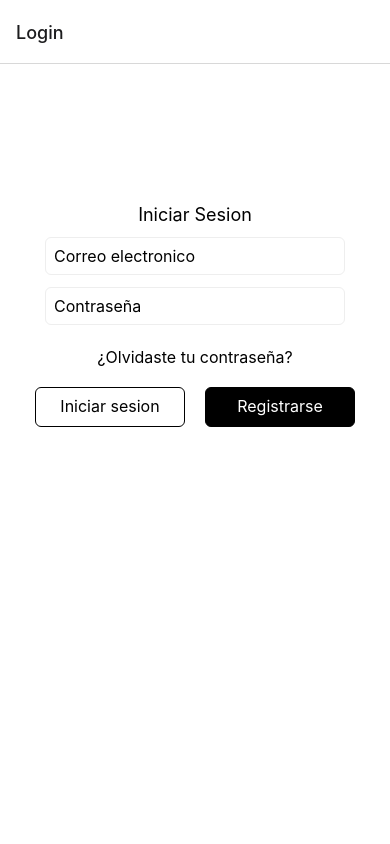
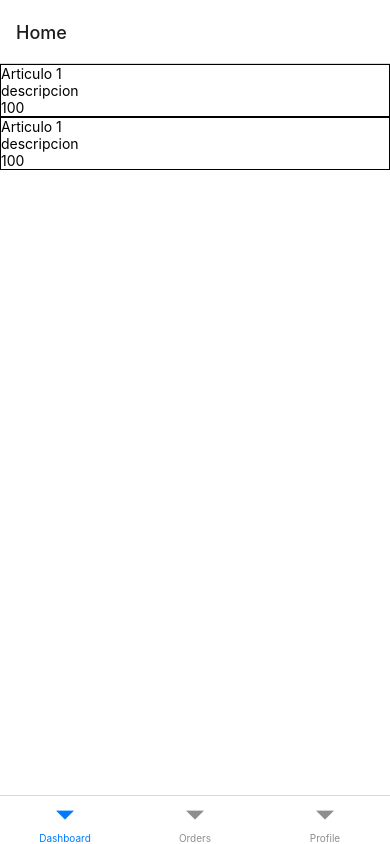
Before and after one commit to errror-404/estutienda, a React Native app: screen /Login in a window 390 px wide. Built offline with nearby package versions, Linux system fonts and the light colour scheme.

Commit message:
navigationprops

```diff
--- a/routes/DashboardNavigation.tsx
+++ b/routes/DashboardNavigation.tsx
@@ -23,7 +23,7 @@ const TabNavigator = () => {
   return (
     <Tab.Navigator>
       <Tab.Screen
-        name="Home"
+        name="Dashboard"
         component={DashboardNavigation}
         options={{ headerShown: false }}
       />
--- a/routes/MainNavigation.tsx
+++ b/routes/MainNavigation.tsx
@@ -6,10 +6,21 @@ import DashboardNavigation from "./DashboardNavigation";
 const MainStack = createNativeStackNavigator();
 
 const MainNavigation = () => {
+  const isLoggedIn = true;
   return (
     <MainStack.Navigator screenOptions={{ headerShown: false }}>
-      <MainStack.Screen name={"authStack"} component={AuthNavigation} />
-      <MainStack.Screen name={"HomeStack"} component={DashboardNavigation} />
+      {isLoggedIn ? (
+        <MainStack.Group>
+          <MainStack.Screen
+            name={"HomeStack"}
+            component={DashboardNavigation}
+          />
+        </MainStack.Group>
+      ) : (
+        <MainStack.Group>
+          <MainStack.Screen name={"authStack"} component={AuthNavigation} />
+        </MainStack.Group>
+      )}
     </MainStack.Navigator>
   );
 };
--- a/screens/Login.tsx
+++ b/screens/Login.tsx
@@ -3,9 +3,11 @@ import React from "react";
 import { useNavigation } from "@react-navigation/native";
 import CustomButton from "../components/CustomButton";
 import CustomTextInput from "../components/CustomTextInput";
+import { RoutesProps } from "../utils/types/Navigatetype";
 
 const Login = () => {
-  const navigation = useNavigation();
+  const navigationsesion = useNavigation<RoutesProps>();
+  const navigation = useNavigation<RoutesProps>();
   return (
     <View style={styles.container}>
       <View style={styles.card}>
@@ -19,7 +21,7 @@ const Login = () => {
           <CustomButton
             title="Iniciar sesion"
             variant="outlined"
-            onPress={() => navigation.navigate("HomeStack")}
+            onPress={() => navigationsesion.navigate("HomeStack")}
           />
           <CustomButton
             title="Registrarse"
--- /dev/null
+++ b/utils/types/Navigatetype.ts
@@ -0,0 +1,8 @@
+import { NativeStackNavigationProp } from "@react-navigation/native-stack";
+
+export type Navigation = {
+  HomeStack: undefined;
+  Register: undefined;
+};
+
+export type RoutesProps = NativeStackNavigationProp<Navigation>;
```
